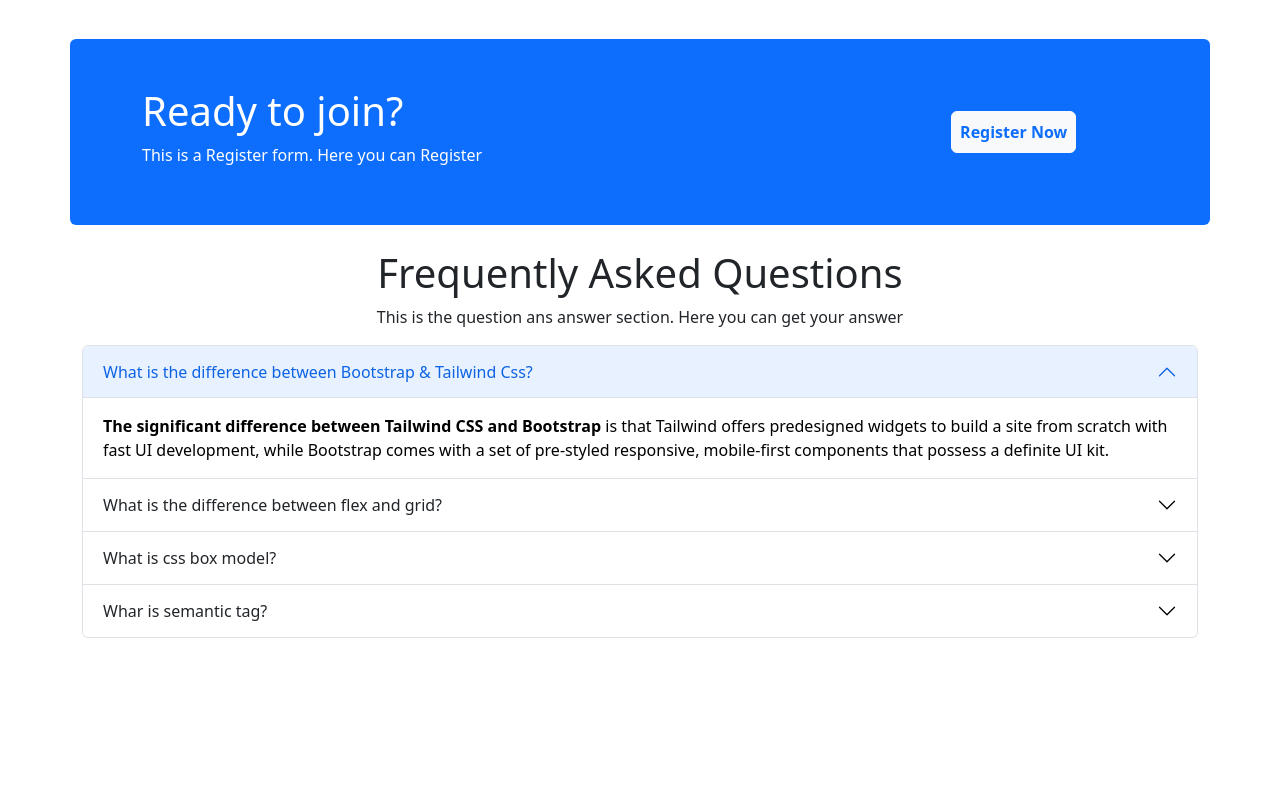
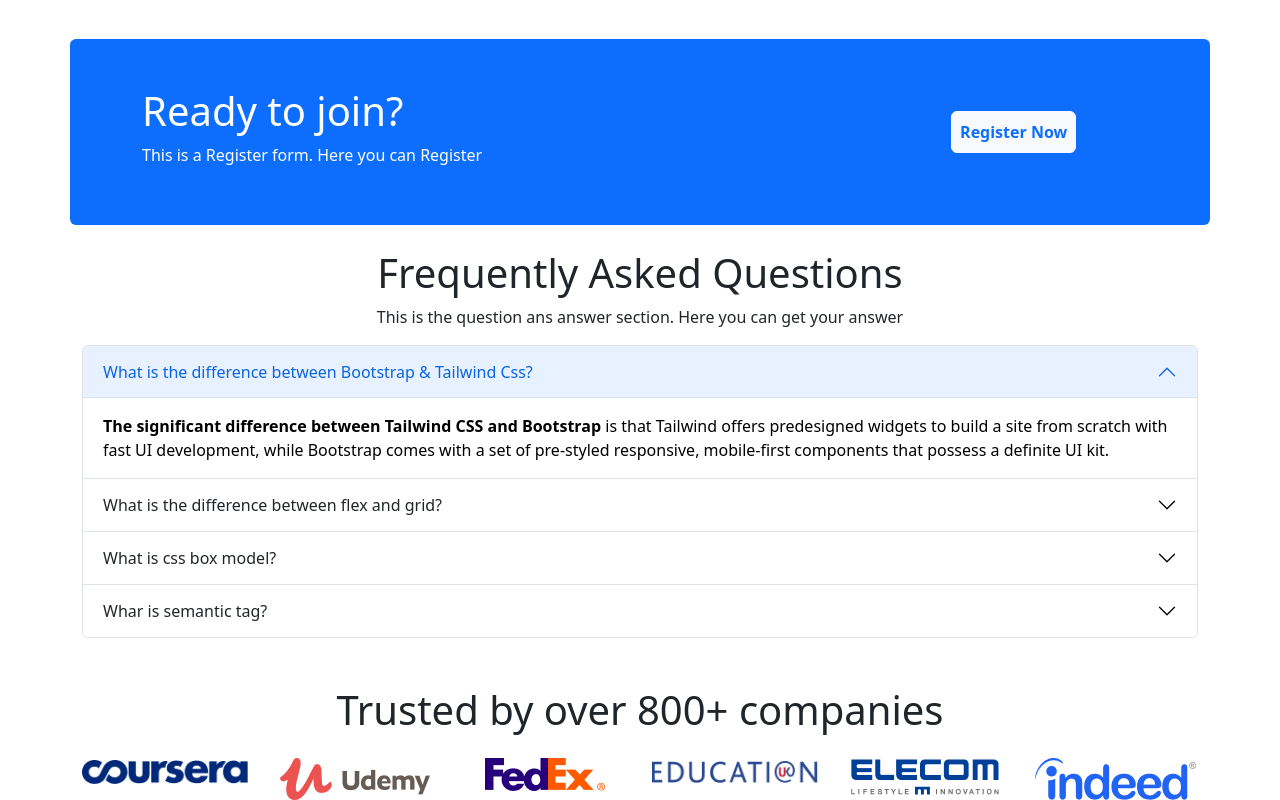
Before and after one commit to ashfaqshafi/proedu-assignment3, a plain HTML site: page index.html in a window 1280 px wide. Shown: the part 1483-2283 px from the top of the page. Before the commit the page ends 2121 px from the top, so only its background shows below. Drawn offline with nearby package versions, Linux system fonts and the light colour scheme.

Commit message:
company logo done

```diff
--- a/index.html
+++ b/index.html
@@ -306,6 +306,41 @@
              Companies
             ----------------->
 
+            <section class="mt-5">
+
+                <div class="container text-center d-none d-sm-block d-sm-none d-md-block d-md-none d-lg-block">
+                    <h1>Trusted by over 800+ companies</h1>
+                    <div class="row mt-4">
+                        <div class="col d-none d-sm-block d-sm-none d-md-block d-md-none d-lg-block ">
+                            <img class="img-fluid" src="images/company/company-1.png" alt="">
+                        </div>
+                        <div class="col d-none d-sm-block d-sm-none d-md-block d-md-none d-lg-block">
+                            <img class="img-fluid" src="images/company/company-2.png" alt="">
+                        </div>
+                        <div class="col d-none d-sm-block d-sm-none d-md-block d-md-none d-lg-block">
+                            <img class="img-fluid" src="images/company/company-3.png" alt="">
+
+                        </div>
+                        <div class="col d-none d-sm-block d-sm-none d-md-block d-md-none d-lg-block">
+                            <img class="img-fluid" src="images/company/company-4.png" alt="">
+
+                        </div>
+                        <div class="col d-none d-sm-block d-sm-none d-md-block d-md-none d-lg-block">
+                            <img src="images/company/company-5.png" alt="">
+
+                        </div>
+                        <div class="col  d-none d-sm-block d-sm-none d-md-block d-md-none d-lg-block ">
+                            <img class="img-fluid" src="images/company/company-6.png" alt="">
+
+                        </div>
+
+                    </div>
+
+
+                </div>
+
+            </section>
+
 
 
 
```
